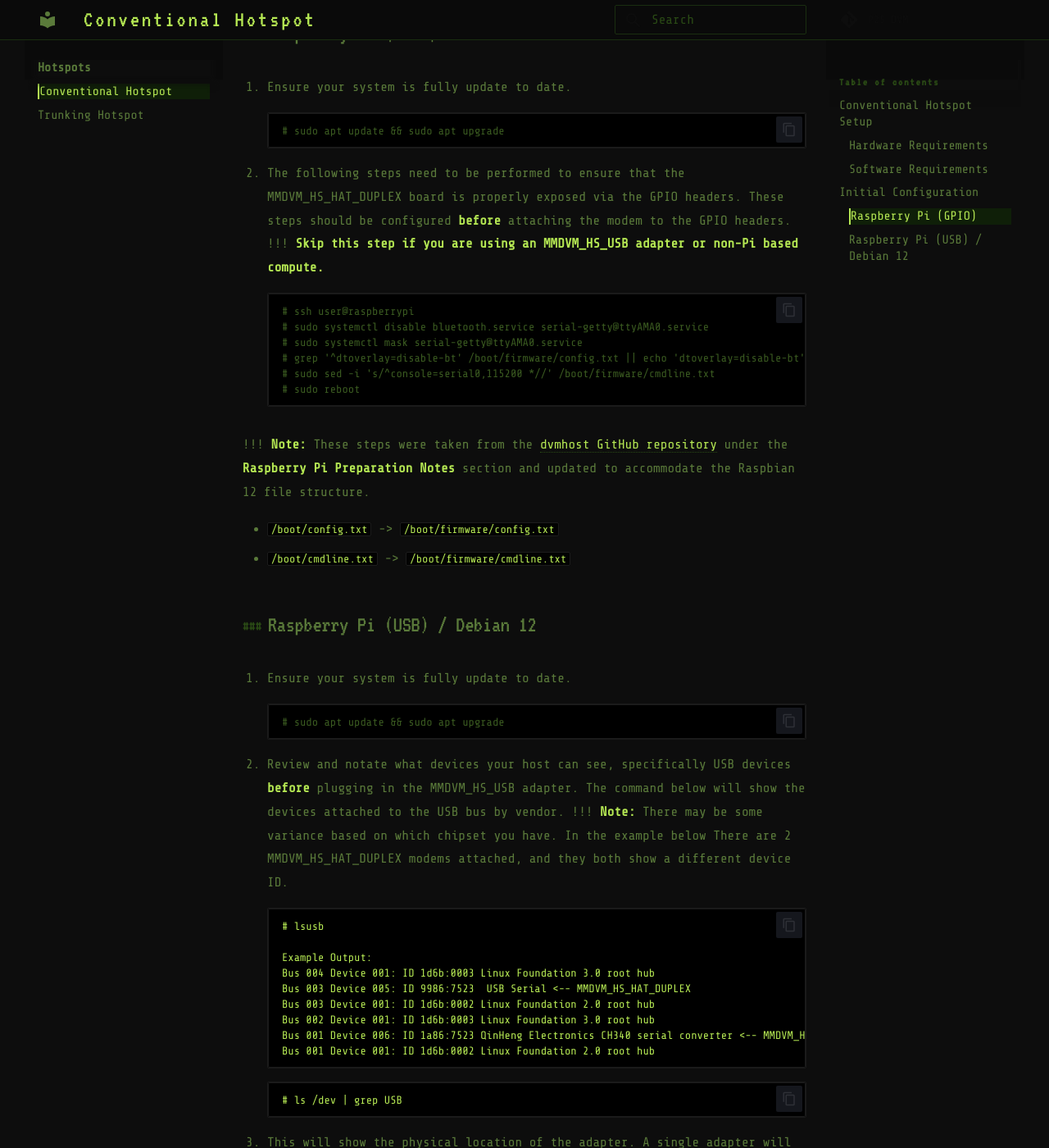
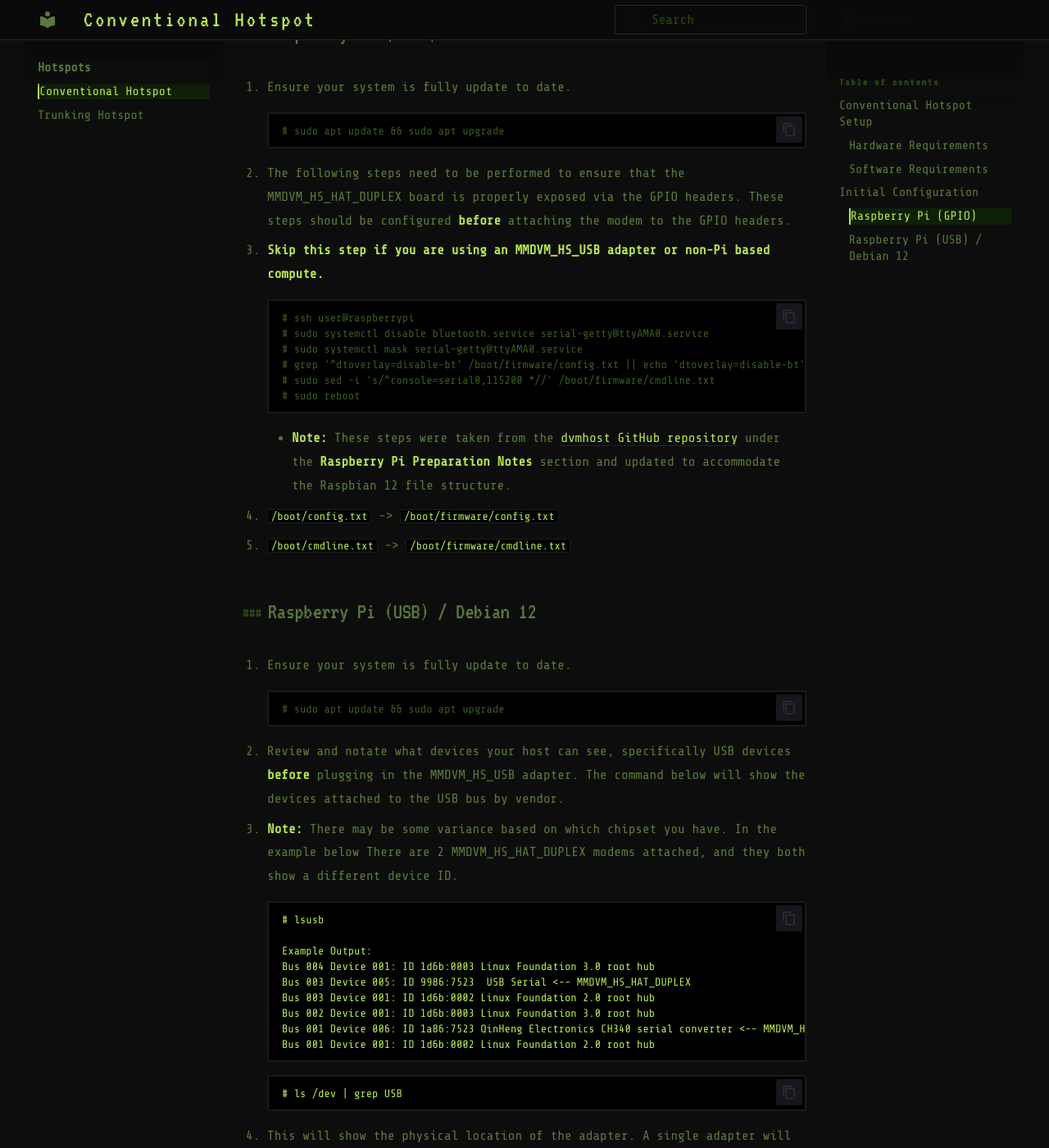
Before and after one commit to p25-dvm/p25-dvm.github.io, an MkDocs documentation site: the page built from docs/conventional-hotspot/conventional-hotspot.md, in a window 1280 px wide and 1400 px high, scrolled down 1059 px. Shown: the whole window at 82% size. Built offline with MkDocs 1.6.1 and Material for MkDocs 9.7.7, drawn with Linux system fonts in a browser that asks for light colours.

````diff
--- a/docs/conventional-hotspot/conventional-hotspot.md
+++ b/docs/conventional-hotspot/conventional-hotspot.md
@@ -24,7 +24,7 @@
     ```
 
 2. The following steps need to be performed to ensure that the MMDVM_HS_HAT_DUPLEX board is properly exposed via the GPIO headers. These steps should be configured **before** attaching the modem to the GPIO headers.
-   !!! **Skip this step if you are using an MMDVM_HS_USB adapter or non-Pi based compute.**
+   - **Skip this step if you are using an MMDVM_HS_USB adapter or non-Pi based compute.**
 
     ```bash
     # ssh user@raspberrypi
@@ -35,7 +35,7 @@
     # sudo reboot
     ```
 
-!!! **Note:** These steps were taken from the [dvmhost GitHub repository](https://github.com/DVMProject/dvmhost) under the **Raspberry Pi Preparation Notes** section and updated to accommodate the Raspbian 12 file structure.
+    - **Note:** These steps were taken from the [dvmhost GitHub repository](https://github.com/DVMProject/dvmhost) under the **Raspberry Pi Preparation Notes** section and updated to accommodate the Raspbian 12 file structure.
 
 - `/boot/config.txt` -> `/boot/firmware/config.txt`
 - `/boot/cmdline.txt` -> `/boot/firmware/cmdline.txt`
@@ -49,7 +49,7 @@
     ```
 
 2. Review and notate what devices your host can see, specifically USB devices **before** plugging in the MMDVM_HS_USB adapter. The command below will show the devices attached to the USB bus by vendor.
-   !!! **Note:** There may be some variance based on which chipset you have. In the example below There are 2 MMDVM_HS_HAT_DUPLEX modems attached, and they both show a different device ID.
+   - **Note:** There may be some variance based on which chipset you have. In the example below There are 2 MMDVM_HS_HAT_DUPLEX modems attached, and they both show a different device ID.
 
     ```
     # lsusb
````
